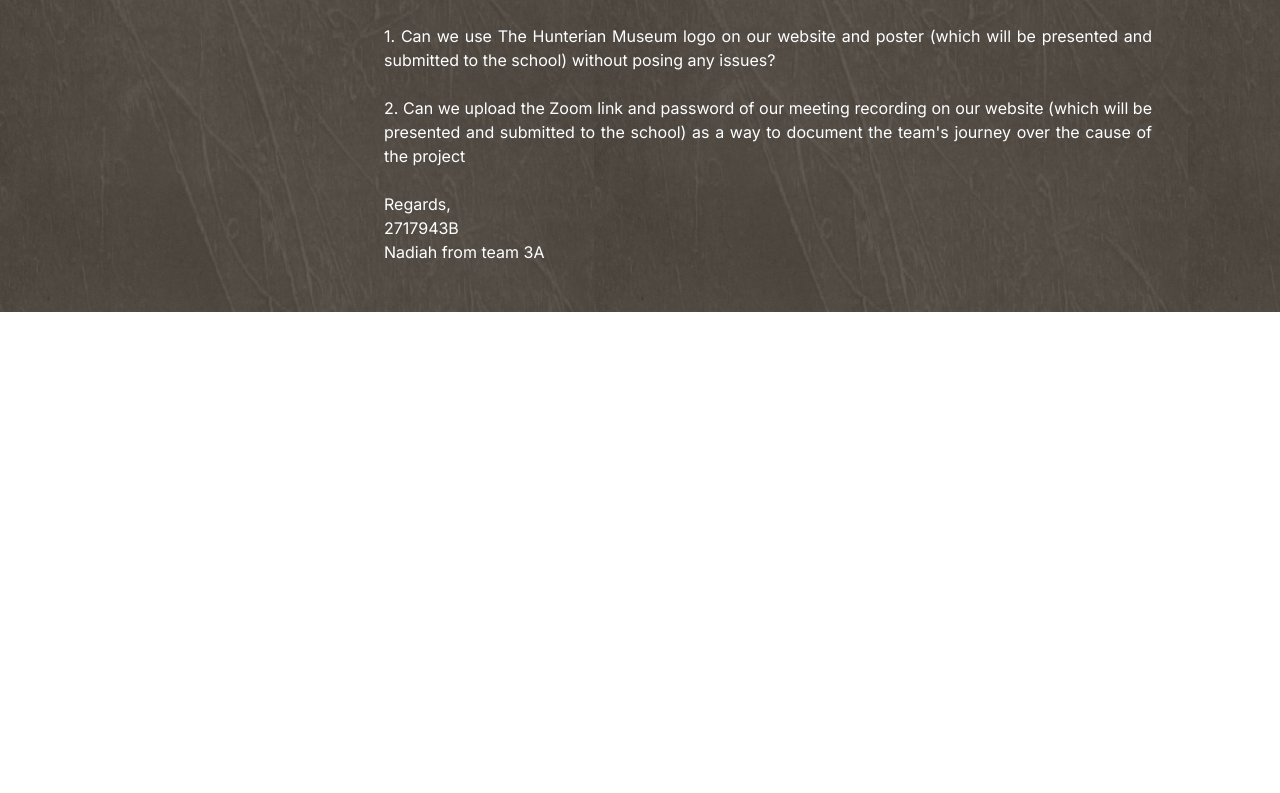
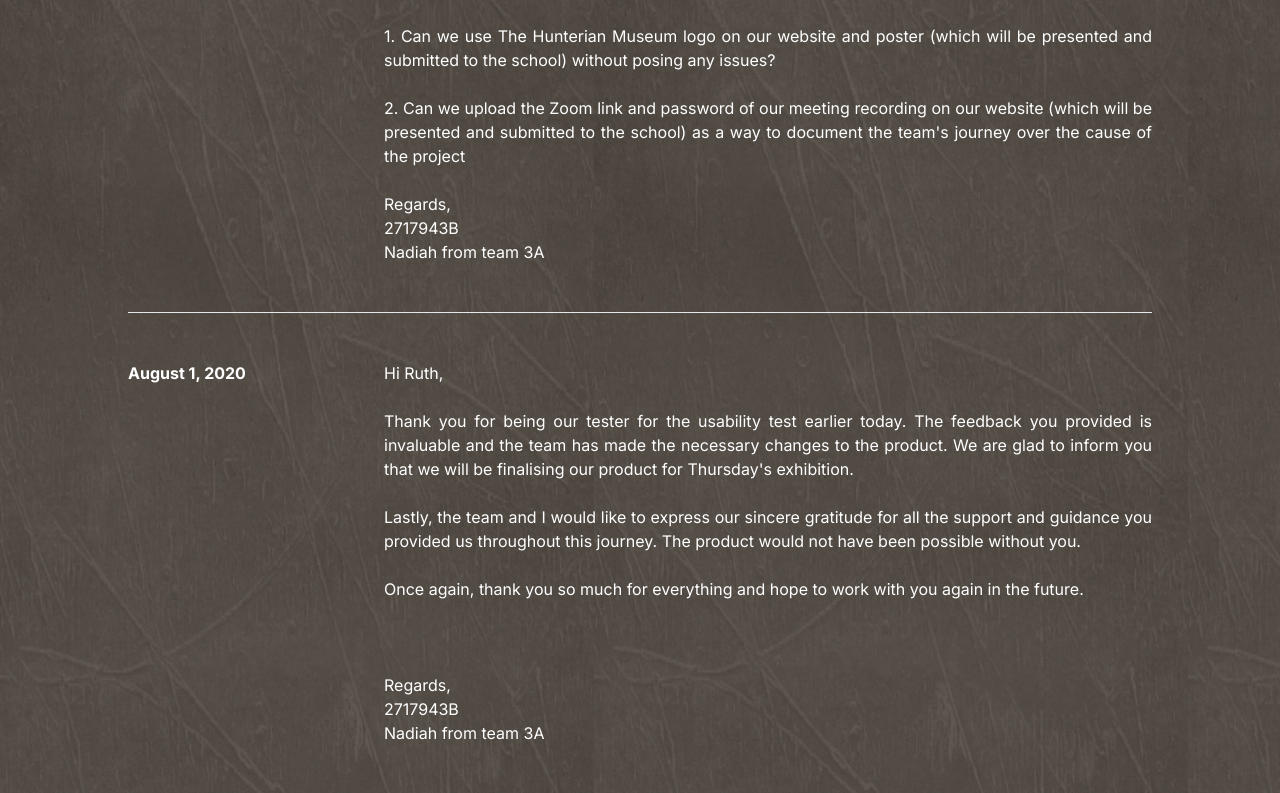
Before and after one commit to Design-and-Innovation-2023/WilliamsCollection, a Next.js app: page /past-journey/emailupdates in a window 1280 px wide. Shown: the part 4236-5029 px from the top of the page. Before the commit the page ends 4548 px from the top, so only its background shows below. Built offline with nearby package versions, Linux system fonts and the light colour scheme.

Commit message:
Updated to latest email

```diff
--- a/src/app/past-journey/emailupdates/page.tsx
+++ b/src/app/past-journey/emailupdates/page.tsx
@@ -284,6 +284,36 @@ export default function EmailUpdates() {
                 </article>
               </li>
 
+              <li className="py-12">
+                <article>
+                  <div className="space-y-2 xl:grid xl:grid-cols-4 xl:items-baseline xl:space-y-0">
+                    <dl>
+                      <dt className="sr-only">Published on</dt>
+                      <dd className="text-base font-medium leading-6 text-gray-500 dark:text-gray-400">
+                        <p className = "text-white font-bold">August 1, 2020</p>
+                      </dd>
+                    </dl>
+                    <div className="space-y-5 xl:col-span-3">
+                      <div className="space-y-6">
+                        <div className="prose max-w-none text-white text-justify dark:text-white">
+                        Hi Ruth,<br></br><br></br>
+
+                        Thank you for being our tester for the usability test earlier today. The feedback you provided is invaluable and the team has made the necessary changes to the product. We are glad to inform you that we will be finalising our product for Thursday's exhibition.
+                        <br></br><br></br>
+                        Lastly, the team and I would like to express our sincere gratitude for all the support and guidance you provided us throughout this journey. The product would not have been possible without you.
+                        <br></br><br></br>
+                        Once again, thank you so much for everything and hope to work with you again in the future.                          <br></br><br></br>
+                        <br></br><br></br>
+                        Regards,<br></br>
+                        2717943B<br></br>
+                        Nadiah from team 3A
+                        </div>
+                      </div>
+                    </div>
+                  </div>
+                </article>
+              </li>
+
 
             </ul>
           </div>
```
